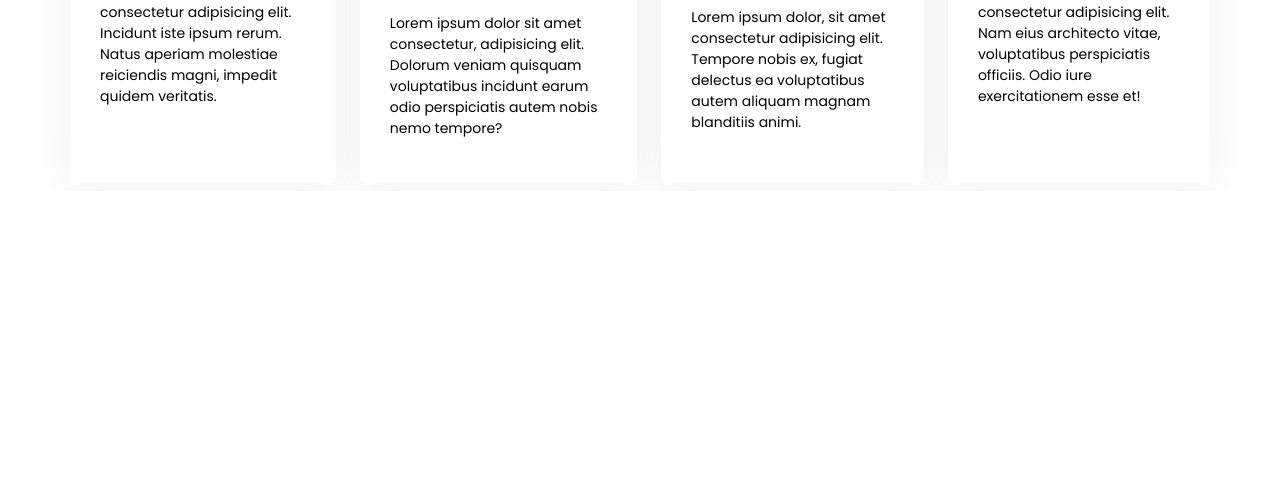
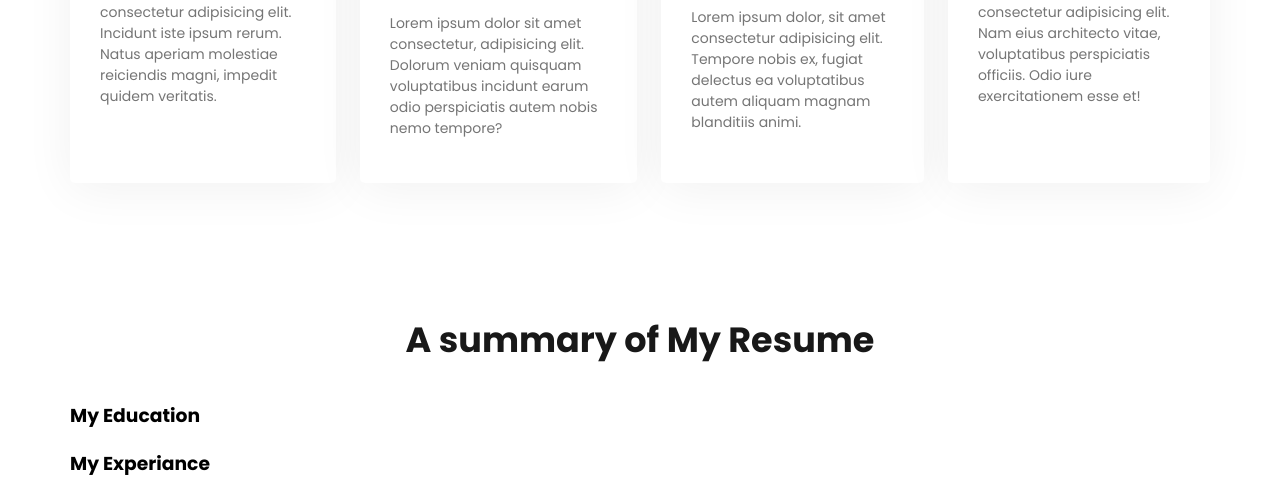
Before and after one commit to Siam1894/-portfolio-website-design, a plain HTML site: page index.html in a window 1280 px wide. Shown: the part 2152-2649 px from the top of the page. Before the commit the page ends 2343 px from the top, so only its background shows below. Drawn offline with Linux system fonts and the light colour scheme.

Commit message:
resume section

```diff
--- a/index.html
+++ b/index.html
@@ -89,6 +89,20 @@
                 </div>
                </div>
         </section>
+        <section>
+            <h3 class="section-title">A summary of My Resume</h3>
+             <div class="resume-container">
+                <div class="resume-column">
+                    <h3 class="resume-column-title">My Education</h3>
+                </div>
+                <div class="resume-column">
+                    <h3 class="resume-column-title">My Experiance</h3>
+                </div>
+             </div>
+
+
+
+        </section>
 
     </main>
     <footer>
--- a/style.css
+++ b/style.css
@@ -90,6 +90,9 @@ nav a {
     margin-bottom: 20px;
 
 }
+main section{
+    margin-top: 130px;
+}
 .about{
 
     padding: 130px;
@@ -128,5 +131,5 @@ main{
 }
 .skill-description{
 font-size: 14px;
-
+color:  #757575;
 }
```
